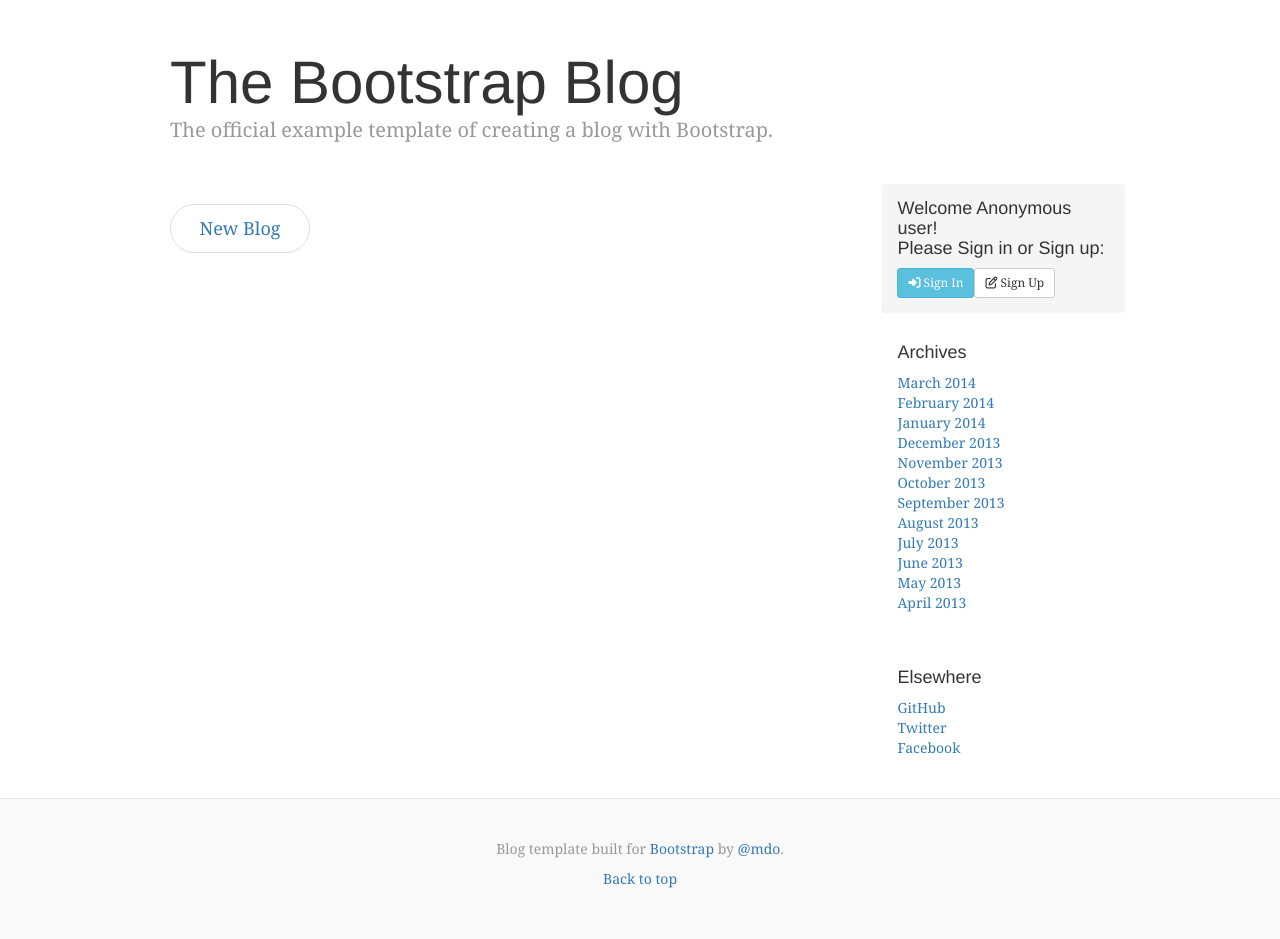
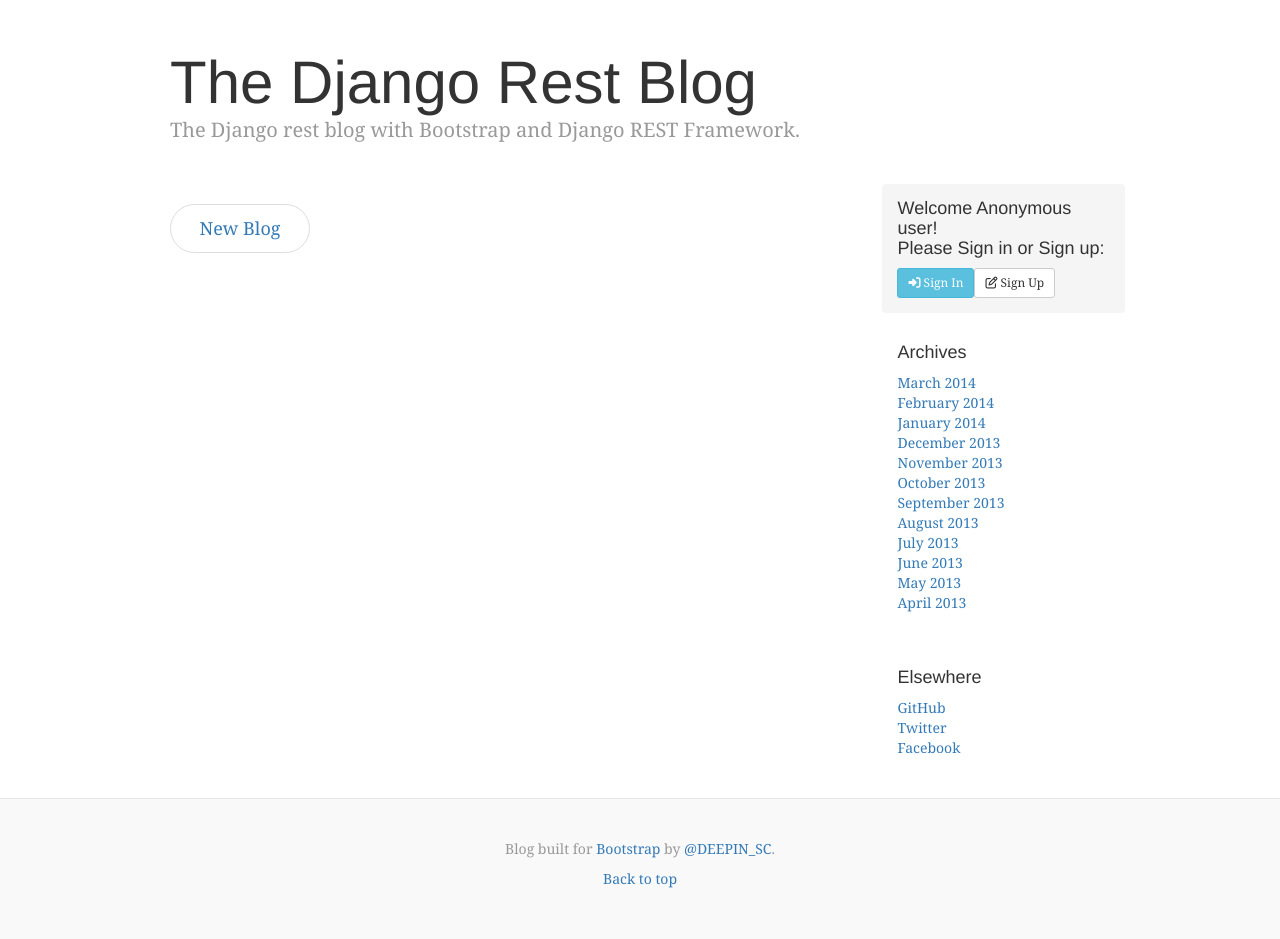
Before and after one commit to DeepinSC/Django_blog, a Django app: template django_blog/MLBlog/blogs/templates/blogs/base.html in a window 1280 px wide. Shown: the part 40-979 px from the top of the page. Run offline with Django 3.2, Linux system fonts and the light colour scheme; the template is opened without the code that fills it, so the values that code supplies are empty; parts of the project's set-up code (start-up, migrations or seed data) failed here and were passed over; some libraries are stand-ins or nearby versions.

Commit message:
Modify base.html

```diff
--- a/django_blog/MLBlog/blogs/templates/blogs/base.html
+++ b/django_blog/MLBlog/blogs/templates/blogs/base.html
@@ -48,8 +48,8 @@
 
       <div class="blog-header">
           {%block header%}
-        <h1 class="blog-title">The Bootstrap Blog</h1>
-        <p class="lead blog-description">The official example template of creating a blog with Bootstrap.</p>
+        <h1 class="blog-title">The Django Rest Blog</h1>
+        <p class="lead blog-description">The Django rest blog with Bootstrap and Django REST Framework.</p>
           {% endblock %}
       </div>
 
@@ -96,7 +96,7 @@
           <div class="sidebar-module">
             <h4>Elsewhere</h4>
             <ol class="list-unstyled">
-              <li><a href="#">GitHub</a></li>
+              <li><a href="https://github.com/DeepinSC">GitHub</a></li>
               <li><a href="#">Twitter</a></li>
               <li><a href="#">Facebook</a></li>
             </ol>
@@ -110,7 +110,7 @@
 
     <footer class="blog-footer">
 
-      <p>Blog template built for <a href="http://getbootstrap.com/">Bootstrap</a> by <a href="https://twitter.com/mdo">@mdo</a>.</p>
+      <p>Blog  built for <a href="http://getbootstrap.com/">Bootstrap</a> by <a href="https://github.com/DeepinSC">@DEEPIN_SC</a>.</p>
       <p>
         <a href="#">Back to top</a>
       </p>
```
